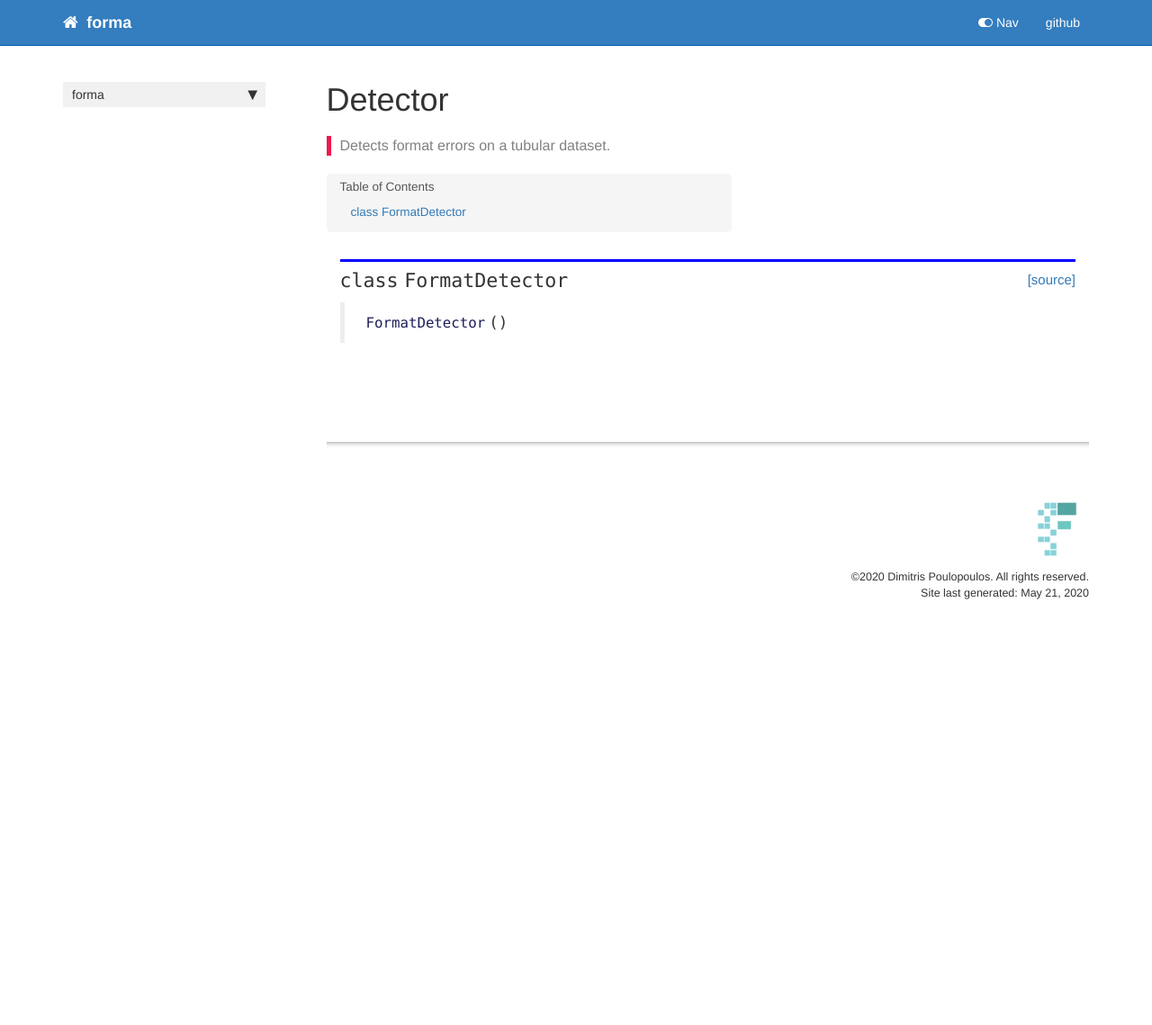
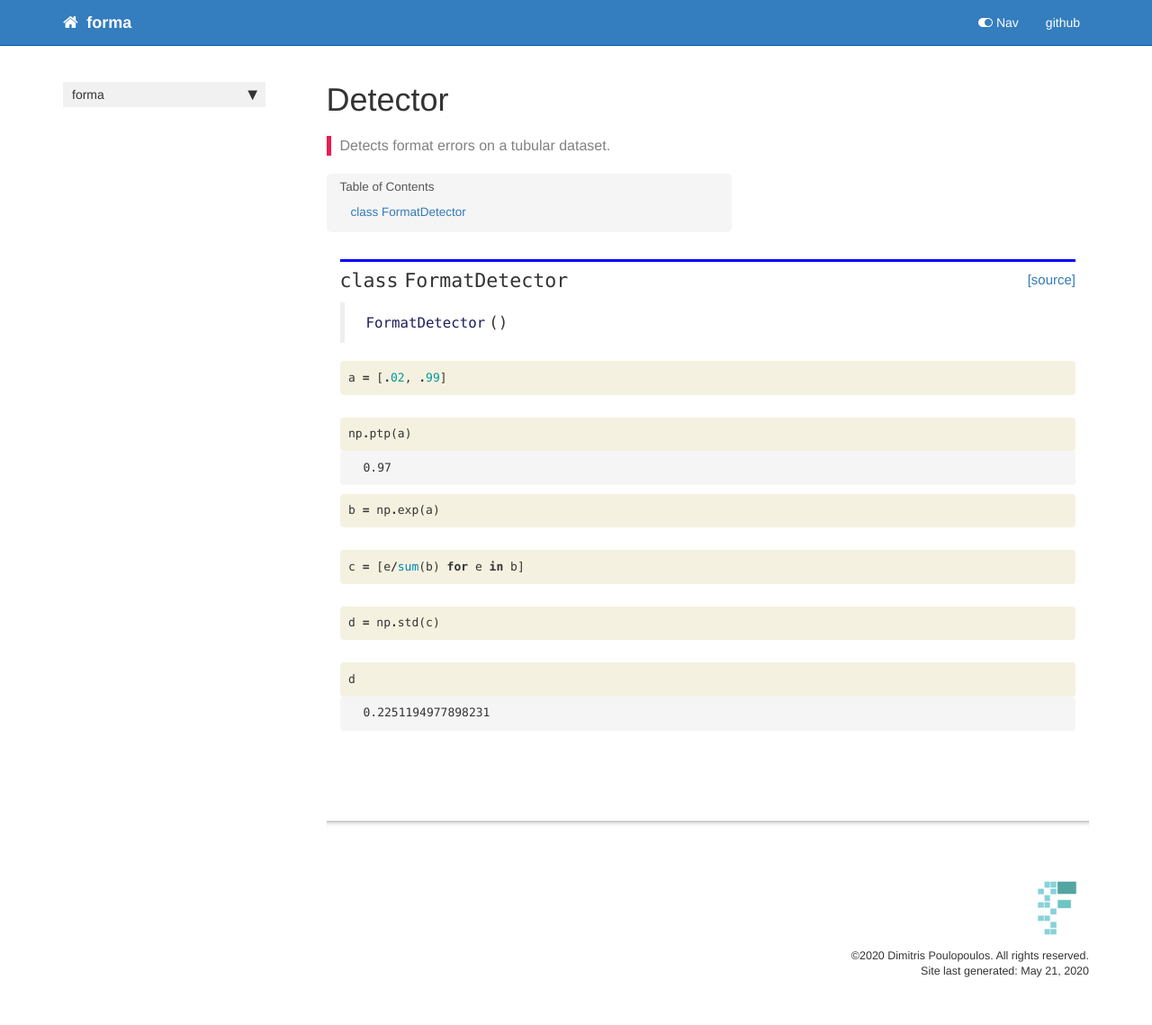
Before and after one commit to dpoulopoulos/forma, a Jekyll site: the page built from docs/detector.html, in a window 1280 px wide. Shown: the whole page at 90% size. Built offline with Jekyll 4.4.1, drawn with Linux system fonts in a browser that asks for light colours; nearby versions of some CDN libraries; comment, search, counter and statistics services are not loaded; before the commit the page ends 900 px from its top, so only the background shows below that.

Commit message:
feat: Adds softmax functionality.

```diff
--- a/docs/detector.html
+++ b/docs/detector.html
@@ -65,4 +65,138 @@ description: "Detects format errors on a tubular dataset."
 </div>
     {% endraw %}
 
+    {% raw %}
+
+<div class="cell border-box-sizing code_cell rendered">
+<div class="input">
+
+<div class="inner_cell">
+    <div class="input_area">
+<div class=" highlight hl-ipython3"><pre><span></span><span class="n">a</span> <span class="o">=</span> <span class="p">[</span><span class="o">.</span><span class="mi">02</span><span class="p">,</span> <span class="o">.</span><span class="mi">99</span><span class="p">]</span>
+</pre></div>
+
+    </div>
 </div>
+</div>
+
+</div>
+    {% endraw %}
+
+    {% raw %}
+
+<div class="cell border-box-sizing code_cell rendered">
+<div class="input">
+
+<div class="inner_cell">
+    <div class="input_area">
+<div class=" highlight hl-ipython3"><pre><span></span><span class="n">np</span><span class="o">.</span><span class="n">ptp</span><span class="p">(</span><span class="n">a</span><span class="p">)</span>
+</pre></div>
+
+    </div>
+</div>
+</div>
+
+<div class="output_wrapper">
+<div class="output">
+
+<div class="output_area">
+
+
+
+<div class="output_text output_subarea output_execute_result">
+<pre>0.97</pre>
+</div>
+
+</div>
+
+</div>
+</div>
+
+</div>
+    {% endraw %}
+
+    {% raw %}
+
+<div class="cell border-box-sizing code_cell rendered">
+<div class="input">
+
+<div class="inner_cell">
+    <div class="input_area">
+<div class=" highlight hl-ipython3"><pre><span></span><span class="n">b</span> <span class="o">=</span> <span class="n">np</span><span class="o">.</span><span class="n">exp</span><span class="p">(</span><span class="n">a</span><span class="p">)</span>
+</pre></div>
+
+    </div>
+</div>
+</div>
+
+</div>
+    {% endraw %}
+
+    {% raw %}
+
+<div class="cell border-box-sizing code_cell rendered">
+<div class="input">
+
+<div class="inner_cell">
+    <div class="input_area">
+<div class=" highlight hl-ipython3"><pre><span></span><span class="n">c</span> <span class="o">=</span> <span class="p">[</span><span class="n">e</span><span class="o">/</span><span class="nb">sum</span><span class="p">(</span><span class="n">b</span><span class="p">)</span> <span class="k">for</span> <span class="n">e</span> <span class="ow">in</span> <span class="n">b</span><span class="p">]</span>
+</pre></div>
+
+    </div>
+</div>
+</div>
+
+</div>
+    {% endraw %}
+
+    {% raw %}
+
+<div class="cell border-box-sizing code_cell rendered">
+<div class="input">
+
+<div class="inner_cell">
+    <div class="input_area">
+<div class=" highlight hl-ipython3"><pre><span></span><span class="n">d</span> <span class="o">=</span> <span class="n">np</span><span class="o">.</span><span class="n">std</span><span class="p">(</span><span class="n">c</span><span class="p">)</span>
+</pre></div>
+
+    </div>
+</div>
+</div>
+
+</div>
+    {% endraw %}
+
+    {% raw %}
+
+<div class="cell border-box-sizing code_cell rendered">
+<div class="input">
+
+<div class="inner_cell">
+    <div class="input_area">
+<div class=" highlight hl-ipython3"><pre><span></span><span class="n">d</span>
+</pre></div>
+
+    </div>
+</div>
+</div>
+
+<div class="output_wrapper">
+<div class="output">
+
+<div class="output_area">
+
+
+
+<div class="output_text output_subarea output_execute_result">
+<pre>0.2251194977898231</pre>
+</div>
+
+</div>
+
+</div>
+</div>
+
+</div>
+    {% endraw %}
+
+</div>
```
Also changed, not shown: forma/detector.py (+15 -3 lines), README.md, 1 other file.
